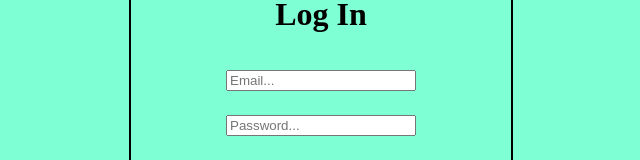
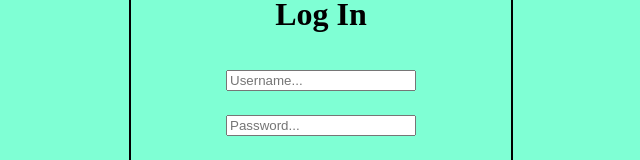
Before and after one commit to jvaughn1230/riptide-bug-tracker, a React (Create React App) app: page / in a window 1280 px wide. Shown: the part 340-500 px from the top of the page, without its empty margins (319-959 px from the left). Built offline with nearby package versions, Linux system fonts and the light colour scheme.

Commit message:
adding authSlice & connecting to login page

```diff
--- a/src/App.js
+++ b/src/App.js
@@ -6,13 +6,21 @@ import AddBug from "./components/AddBug/AddBug";
 import ViewBugs from "./components/ViewBugs/ViewBugs";
 import Layout from "./components/Layout";
 
+import { useSelector } from "react-redux";
+
 function App() {
-  console.log(window.innerWidth);
+  const { auth } = useSelector((state) => state);
+  // TODO: Need to create a auth check to render loggedin vs home screen
+
+  console.log("width:" + window.innerWidth);
+  console.log("height:" + window.innerHeight);
+
+  // auth.loggedIn ? </account> : <Login />
 
   return (
     <div className="app">
       <Routes>
-        <Route index element={<Login />} />
+        <Route index element={!auth.loggedIn ? <Login /> : <Layout></Layout>} />
         <Route path="/signup" element={<Signup />} />
         <Route path="/account" element={<Layout />}>
           <Route path="/account/viewbugs" element={<ViewBugs />} />
--- a/src/components/Login/Login.jsx
+++ b/src/components/Login/Login.jsx
@@ -1,22 +1,59 @@
-import React from "react";
+import React, { useState } from "react";
 import "./Login.styles.css";
+
+import { useDispatch } from "react-redux";
+import { signIn } from "../../redux/authSlice";
 
 import logo from "../../assets/riptide-white.png";
 
 const Login = () => {
+  // TODO: remove console.log once finished
+  console.log("Login Component Loaded");
+
+  const dispatch = useDispatch();
+
+  const [input, setInput] = useState({
+    userName: "",
+    password: "",
+  });
+
+  function inputChange(e) {
+    setInput({
+      ...input,
+      [e.target.name]: e.target.value,
+    });
+  }
+
+  function submit(e) {
+    dispatch(signIn(input));
+    e.preventDefault();
+  }
+
   return (
     <div className="login-page">
       <img className="login-logo" src={logo} alt="riptide logo" />
       <div className="login-container">
         <h1>Log In</h1>
         <form className="login-form">
-          <input type="text" placeholder="Email..." className="login-input" />
+          <input
+            type="text"
+            name="userName"
+            placeholder="Username..."
+            className="login-input"
+            value={input.userName}
+            onChange={inputChange}
+          />
           <input
             type="password"
+            name="password"
             placeholder="Password..."
             className="login-input"
+            value={input.password}
+            onChange={inputChange}
           />
-          <button className="login-btn">Login</button>
+          <button className="login-btn" type="submit" onClick={submit}>
+            Login
+          </button>
         </form>
         <p className="signup-link">Need an account? Signup Here</p>
       </div>
--- /dev/null
+++ b/src/redux/authSlice.js
@@ -0,0 +1,28 @@
+import { createSlice } from "@reduxjs/toolkit";
+
+const authSlice = createSlice({
+  name: "auth",
+  initialState: {
+    admin: false,
+    loggedIn: false,
+  },
+  reducers: {
+    signIn: (state, action) => {
+      const { userName, password } = action.payload;
+      // !Change once backend is connected
+      state.loggedIn = true;
+      state.admin = true;
+    },
+    signOut: (state) => {
+      state.loggedIn = false;
+      state.admin = false;
+    },
+    createUser: (state, action) => {
+      // !Need to complete backend then complete this
+    },
+  },
+});
+
+export default authSlice.reducer;
+
+export const { signIn, signOut, createuser } = authSlice.actions;
--- a/src/redux/root.js
+++ b/src/redux/root.js
@@ -1,8 +1,10 @@
 import { combineReducers } from "@reduxjs/toolkit";
 import user from "./userSlice";
 import bug from "./bugSlice";
+import auth from "./authSlice";
 
 export const rootReducer = combineReducers({
   user,
   bug,
+  auth,
 });
```
